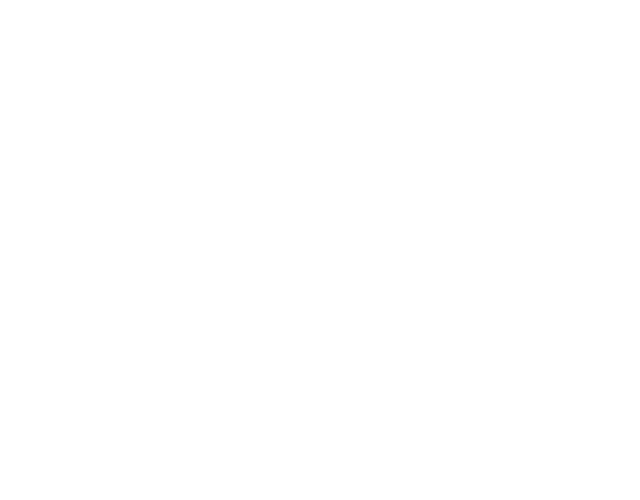
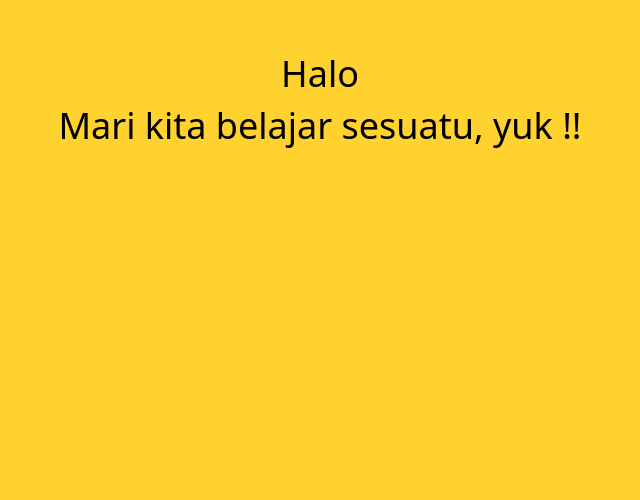
Before and after one commit to KaonWry/your-needs-everyday, a Next.js app: page / in a window 1280 px wide. Shown: the part 300-800 px from the top of the page, without its empty margins (332-972 px from the left). Built offline with nearby package versions, Linux system fonts and the light colour scheme.

Commit message:
restore the code

```diff
--- a/app/page.js
+++ b/app/page.js
@@ -38,4 +38,22 @@ export default function Home() {
     },
     { bg: "bg-fuchsia-300", component: <Section3 /> },
   ];
+
+  return (
+    <main className="flex min-h-screen flex-col items-center justify-between">
+      <div className="w-full">
+        {sections.map((section, index) => (
+          <section
+            key={index}
+            className={`sections ${section.bg} ${section.from} ${section.to}`}
+          >
+            <div className="sections-content">
+              {section.component}
+            </div>
+          </section>
+        ))}
+      </div>
+      <Footer />
+    </main>
+  );
 }
```
